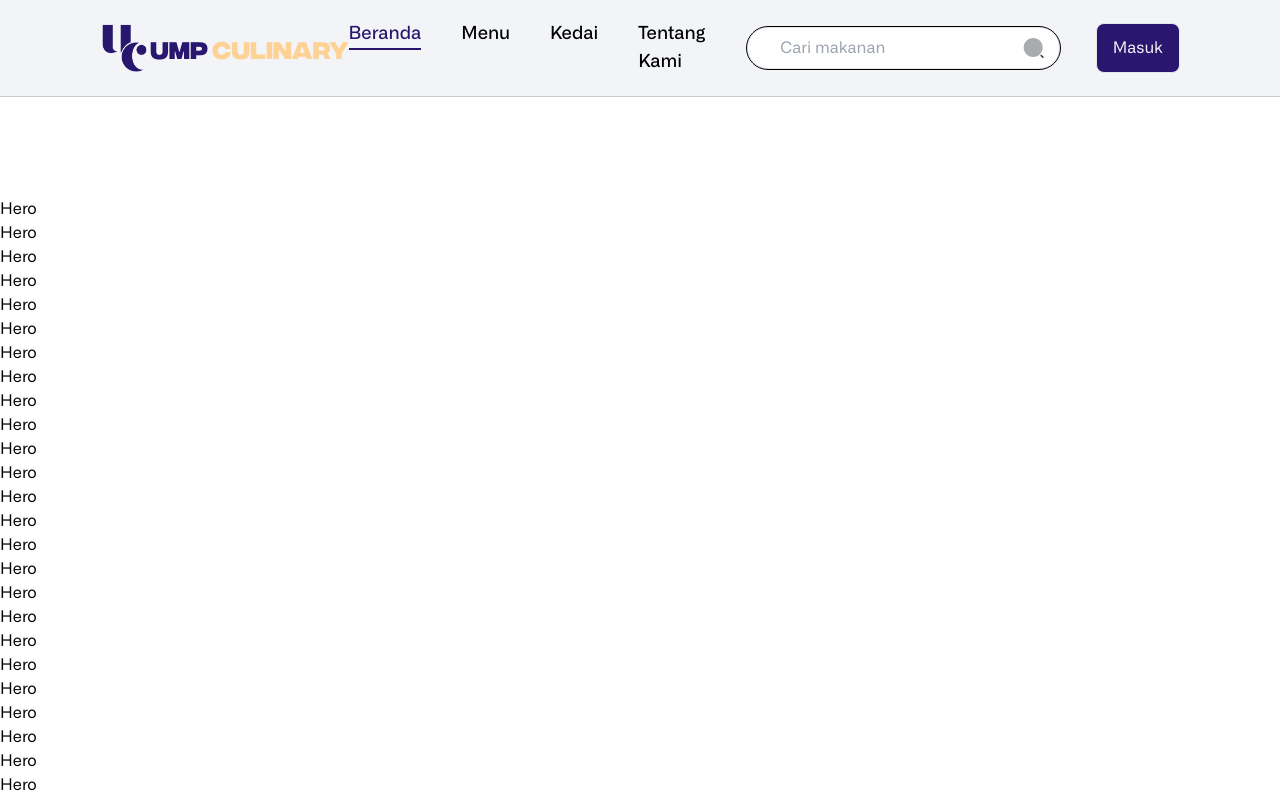
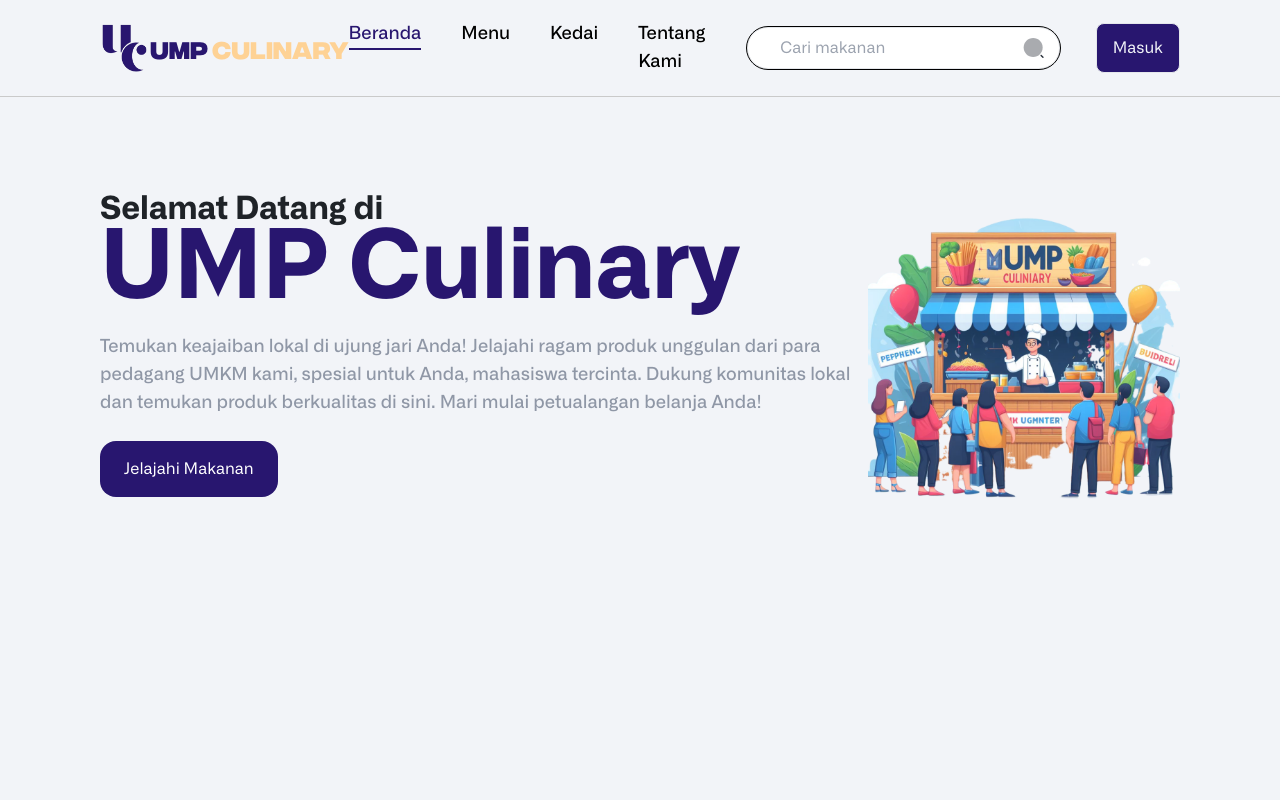
Before and after one commit to vikifsyh/ump-culinary, a Next.js app: page / in a window 1280 px wide. Shown: the top 800 px of the page. Built offline with nearby package versions, Linux system fonts and the light colour scheme.

Commit message:
feat: add hero page

```diff
--- a/app/component/Hero.tsx
+++ b/app/component/Hero.tsx
@@ -1,94 +1,30 @@
+import Image from "next/image";
 import React from "react";
+import HeroImage from "@/public/img/hero2c.png";
 
 export default function Hero() {
   return (
-    <div className="mt-[100px]">
-      Hero <br />
-      Hero <br />
-      Hero <br />
-      Hero <br />
-      Hero <br />
-      Hero <br />
-      Hero <br />
-      Hero <br />
-      Hero <br />
-      Hero <br />
-      Hero <br />
-      Hero <br />
-      Hero <br />
-      Hero <br />
-      Hero <br />
-      Hero <br />
-      Hero <br />
-      Hero <br />
-      Hero <br />
-      Hero <br />
-      Hero <br />
-      Hero <br />
-      Hero <br />
-      Hero <br />
-      Hero <br />
-      Hero <br />
-      Hero <br />
-      Hero <br />
-      Hero <br />
-      Hero <br />
-      Hero <br />
-      Hero <br />
-      Hero <br />
-      Hero <br />
-      Hero <br />
-      Hero <br />
-      Hero <br />
-      Hero <br />
-      Hero <br />
-      Hero <br />
-      Hero <br />
-      Hero <br />
-      Hero <br />
-      Hero <br />
-      Hero <br />
-      Hero <br />
-      Hero <br />
-      Hero <br />
-      Hero <br />
-      Hero <br />
-      Hero <br />
-      Hero <br />
-      Hero <br />
-      Hero <br />
-      Hero <br />
-      Hero <br />
-      Hero <br />
-      Hero <br />
-      Hero <br />
-      Hero <br />
-      Hero <br />
-      Hero <br />
-      Hero <br />
-      Hero <br />
-      Hero <br />
-      Hero <br />
-      Hero <br />
-      Hero <br />
-      Hero <br />
-      Hero <br />
-      Hero <br />
-      Hero <br />
-      Hero <br />
-      Hero <br />
-      Hero <br />
-      Hero <br />
-      Hero <br />
-      Hero <br />
-      Hero <br />
-      Hero <br />
-      Hero <br />
-      Hero <br />
-      Hero <br />
-      Hero <br />
-      Hero <br />
-      Hero <br />
+    <div className="my-5 mx-5 md:m-10 lg:m-[100px] md:flex md:justify-between ">
+      <div className="md:max-w-md lg:max-w-3xl">
+        <h2 className="font-bold text-base lg:text-[32px] text-baseBlack">
+          Selamat Datang di
+        </h2>
+        <h1 className="text-[40px] lg:text-8xl text-primary font-bold">
+          UMP Culinary
+        </h1>
+        <p className="font-medium text-base md:text-lg text-greyHero mt-2 lg:mt-4">
+          Temukan keajaiban lokal di ujung jari Anda! Jelajahi ragam produk
+          unggulan dari para pedagang UMKM kami, spesial untuk Anda, mahasiswa
+          tercinta. Dukung komunitas lokal dan temukan produk berkualitas di
+          sini. Mari mulai petualangan belanja Anda!
+        </p>
+        <button className="bg-primary p-2 md:p-4 text-white lg:px-6 lg:py-4 rounded-lg lg:rounded-2xl mt-6 hover:bg-primary/50 w-full sm:w-auto">
+          Jelajahi Makanan
+        </button>
+      </div>
+      <div className="max-w-md">
+        <Image alt="Hero" src={HeroImage} />
+      </div>
     </div>
   );
 }
--- a/app/layout.tsx
+++ b/app/layout.tsx
@@ -16,7 +16,7 @@
 }>) {
   return (
     <html lang="en">
-      <body className={myFontAlliance.className}>
+      <body className={`bg-baseWhite ${myFontAlliance.className}`}>
         <NextTopLoader
           color="#2299DD"
           initialPosition={0.08}
```
Also changed, not shown: public/img/hero2c.png (added).
